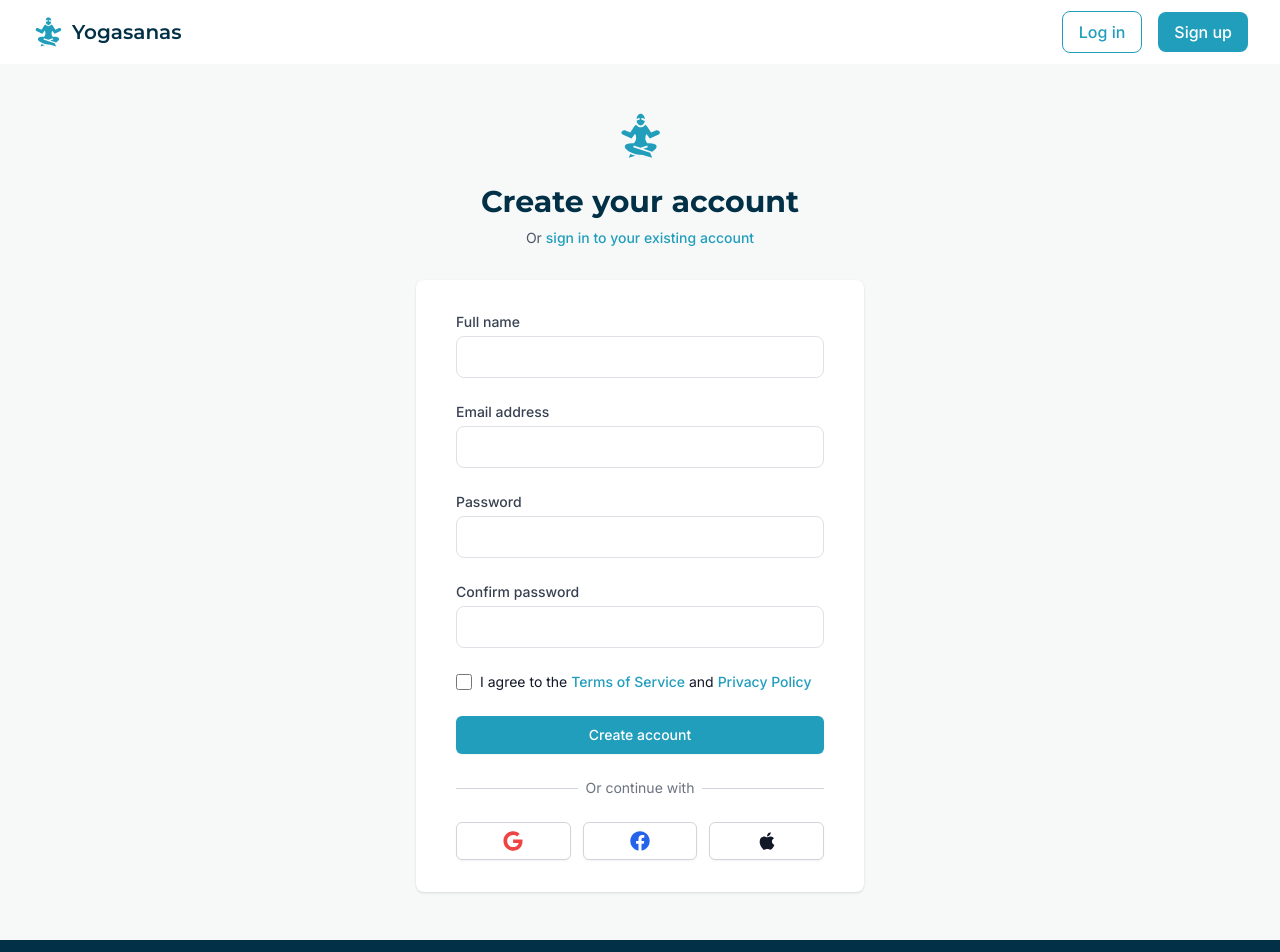
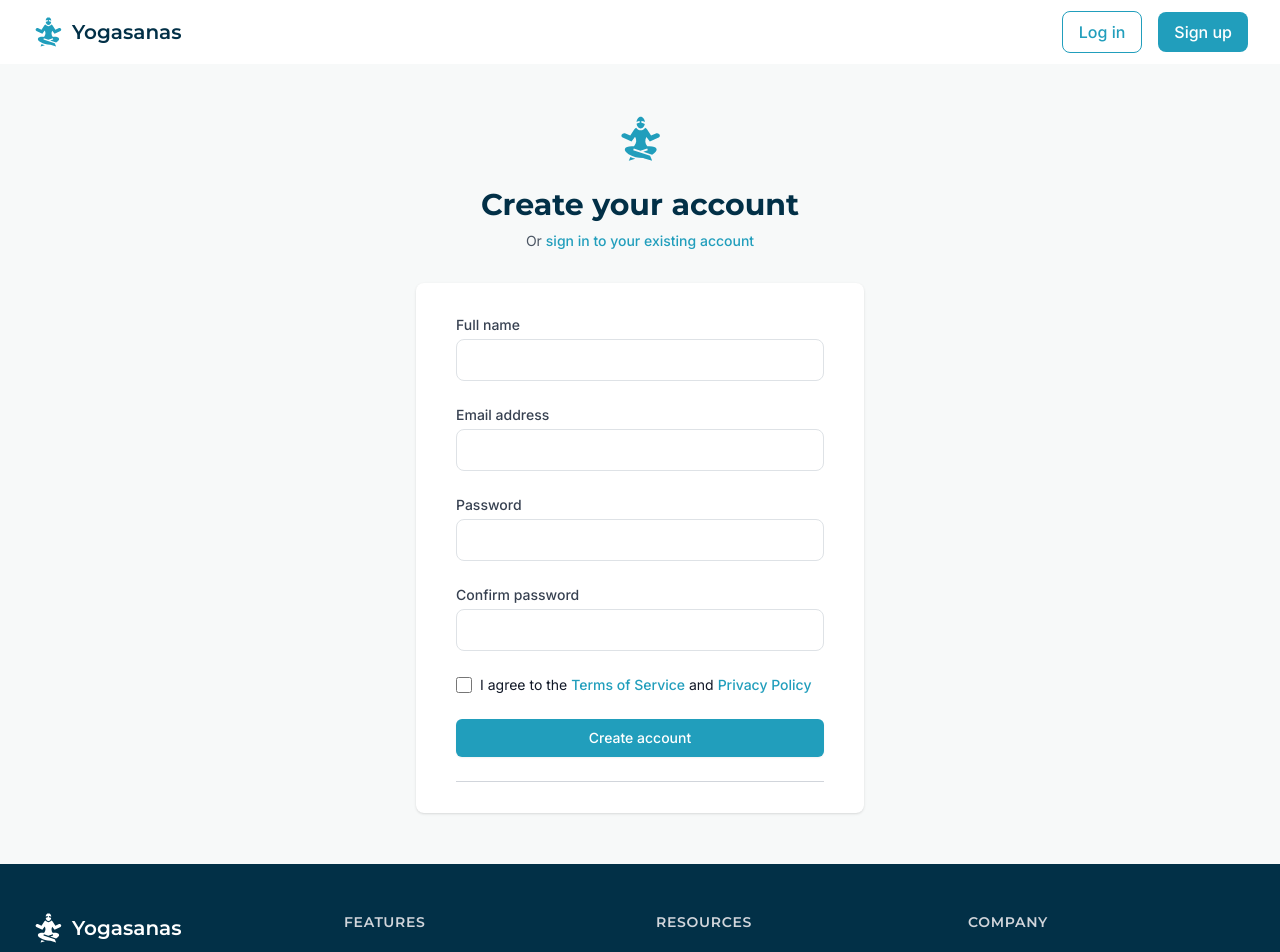
Before and after one commit to pratikzajam/The-Code-Warriers, a React (Vite) app: page /register in a window 1280 px wide. Shown: the top 952 px of the page. Built offline with nearby package versions, Linux system fonts and the light colour scheme.

Commit message:
solve minor issue

```diff
--- a/src/pages/Login.jsx
+++ b/src/pages/Login.jsx
@@ -130,39 +130,10 @@ const Login = () => {
               <div className="absolute inset-0 flex items-center">
                 <div className="w-full border-t border-gray-300"></div>
               </div>
-              <div className="relative flex justify-center text-sm">
-                <span className="px-2 bg-white text-gray-500">Or continue with</span>
-              </div>
+
             </div>
 
-            <div className="mt-6 grid grid-cols-3 gap-3">
-              <div>
-                <a
-                  href="#"
-                  className="w-full inline-flex justify-center py-2 px-4 border border-gray-300 rounded-md shadow-sm bg-white text-sm font-medium text-gray-500 hover:bg-gray-50"
-                >
-                  <FaGoogle className="h-5 w-5 text-red-500" />
-                </a>
-              </div>
 
-              <div>
-                <a
-                  href="#"
-                  className="w-full inline-flex justify-center py-2 px-4 border border-gray-300 rounded-md shadow-sm bg-white text-sm font-medium text-gray-500 hover:bg-gray-50"
-                >
-                  <FaFacebook className="h-5 w-5 text-blue-600" />
-                </a>
-              </div>
-
-              <div>
-                <a
-                  href="#"
-                  className="w-full inline-flex justify-center py-2 px-4 border border-gray-300 rounded-md shadow-sm bg-white text-sm font-medium text-gray-500 hover:bg-gray-50"
-                >
-                  <FaApple className="h-5 w-5 text-gray-900" />
-                </a>
-              </div>
-            </div>
           </div>
         </div>
       </div>
--- a/src/pages/Register.jsx
+++ b/src/pages/Register.jsx
@@ -172,39 +172,10 @@ const Register = () => {
               <div className="absolute inset-0 flex items-center">
                 <div className="w-full border-t border-gray-300"></div>
               </div>
-              <div className="relative flex justify-center text-sm">
-                <span className="px-2 bg-white text-gray-500">Or continue with</span>
-              </div>
+
             </div>
 
-            <div className="mt-6 grid grid-cols-3 gap-3">
-              <div>
-                <a
-                  href="#"
-                  className="w-full inline-flex justify-center py-2 px-4 border border-gray-300 rounded-md shadow-sm bg-white text-sm font-medium text-gray-500 hover:bg-gray-50"
-                >
-                  <FaGoogle className="h-5 w-5 text-red-500" />
-                </a>
-              </div>
 
-              <div>
-                <a
-                  href="#"
-                  className="w-full inline-flex justify-center py-2 px-4 border border-gray-300 rounded-md shadow-sm bg-white text-sm font-medium text-gray-500 hover:bg-gray-50"
-                >
-                  <FaFacebook className="h-5 w-5 text-blue-600" />
-                </a>
-              </div>
-
-              <div>
-                <a
-                  href="#"
-                  className="w-full inline-flex justify-center py-2 px-4 border border-gray-300 rounded-md shadow-sm bg-white text-sm font-medium text-gray-500 hover:bg-gray-50"
-                >
-                  <FaApple className="h-5 w-5 text-gray-900" />
-                </a>
-              </div>
-            </div>
           </div>
         </div>
       </div>
```
